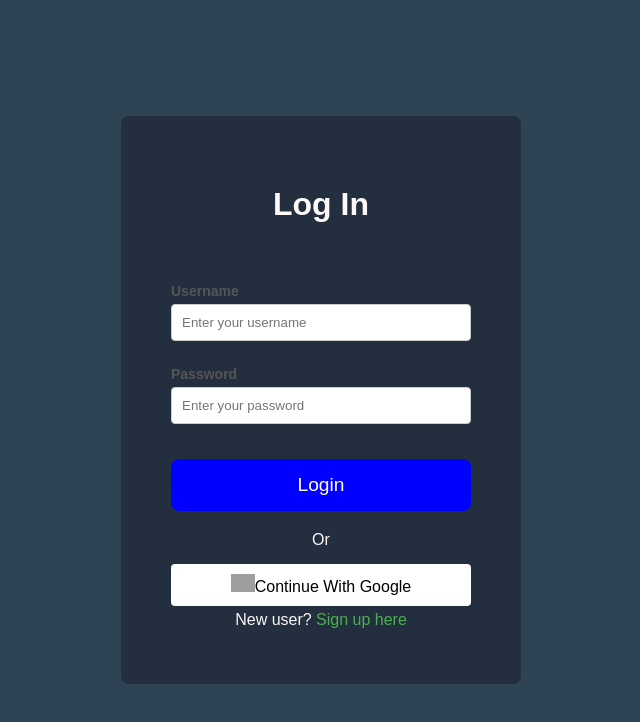
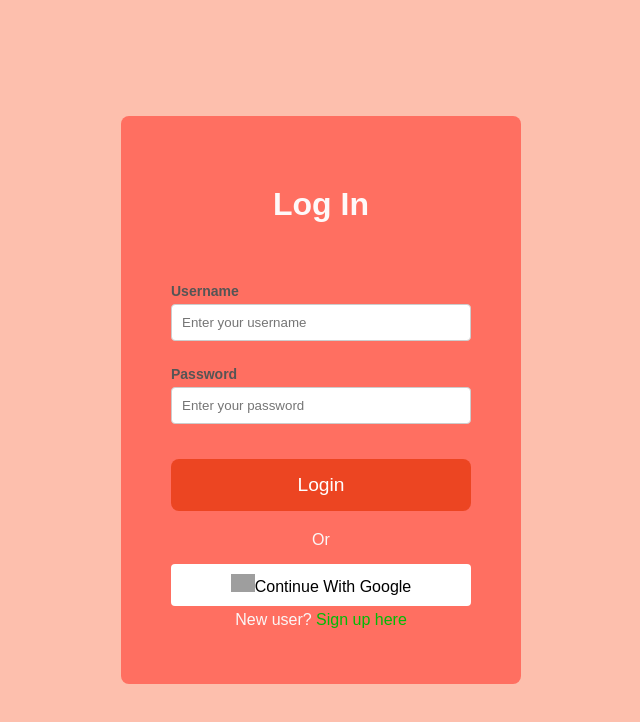
Before and after one commit to Prathyusha-K-05/Milestone1, a React (Create React App) app: page / in a window 1280 px wide. Shown: the top 722 px of the page, without its empty margins (319-959 px from the left). Built offline with nearby package versions, Linux system fonts and the light colour scheme; grey boxes are pictures that could not be loaded.

Commit message:
Updated login-page

```diff
--- a/src/FeedbackForm.css
+++ b/src/FeedbackForm.css
@@ -82,7 +82,7 @@
     padding: 15px;
     font-size: 1.2rem;
     color: #fff;
-    background-color: blue;
+    background-color: rgba(235, 67, 30, 0.934);
     border: none;
     border-radius: 8px;
     cursor: pointer;
--- a/src/SignUpPage.jsx
+++ b/src/SignUpPage.jsx
@@ -26,7 +26,7 @@ function SignUpPage() {
                         <label htmlFor="password" className="title">Password</label>
                         <input type="password" className="pswrd all" placeholder="Enter your password" />
 
-                        <button type="submit">Sign up</button>
+                        <button type="submit" >Sign up</button>
                     </form>
                 </div>
 
--- a/src/style.css
+++ b/src/style.css
@@ -13,10 +13,10 @@ body, html {
     width: 100%;
     height: 100vh;
     display: flex;
-    justify-content: center; /* Center horizontally */
-    align-items: center; /* Center vertically */
-    background-color: rgb(46, 67, 84);
-    padding: 20px; /* Padding for smaller screens */
+    justify-content: center;
+    align-items: center;
+    background-color: #fdbfad;
+    padding: 20px;
 }
 
 .log {
@@ -32,7 +32,7 @@ body, html {
     padding: 50px;
     width: 90%;
     max-width: 400px;
-    background-color: rgb(35, 47, 62);
+    background-color: #ff6f61;
     color: rgb(251, 247, 247);
     border-radius: 8px;
 }
@@ -71,7 +71,7 @@ select {
 
 button {
     padding: 10px;
-    background-color: #002339;
+    background-color: #e91c09;
     color: white;
     border: none;
     border-radius: 4px;
@@ -118,7 +118,7 @@ button:hover {
 }
 
 a {
-    color: #4CAF50;
+    color: #00bb06;
     text-decoration: none;
 }
 
```
